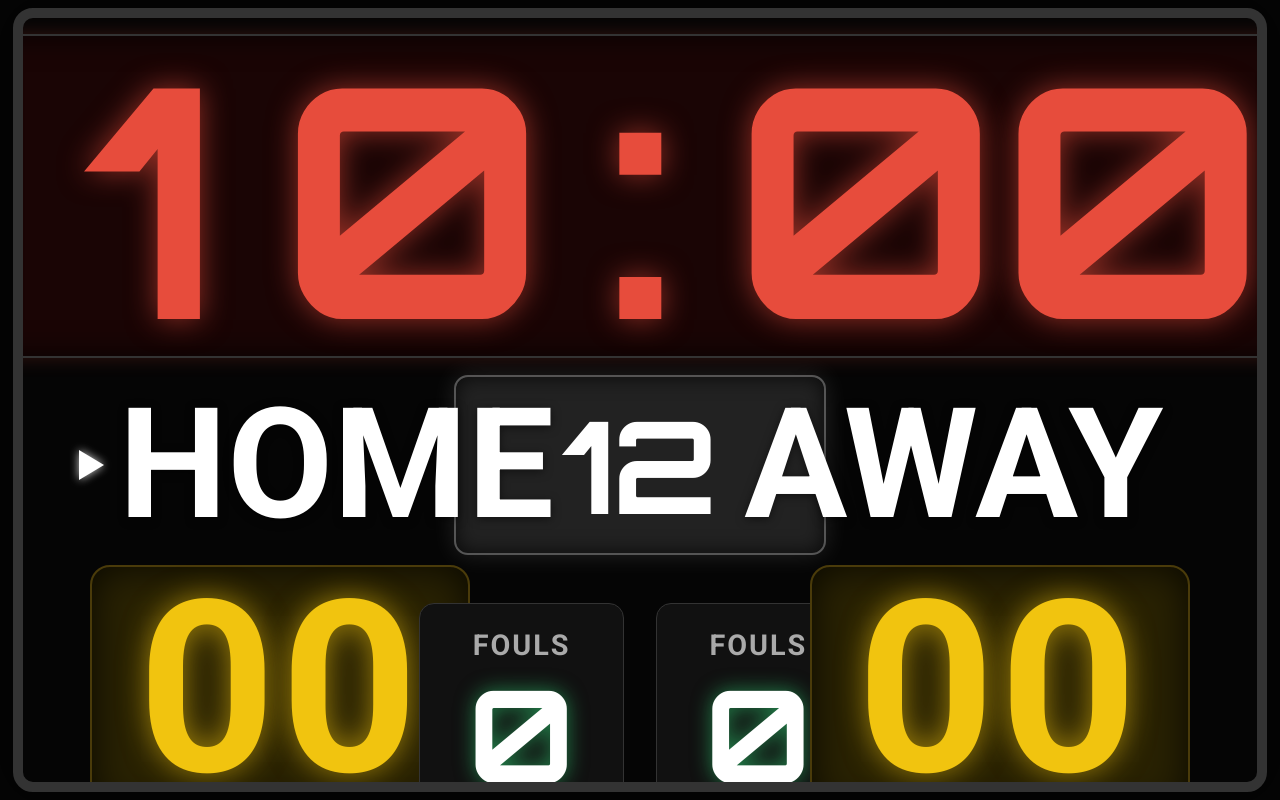
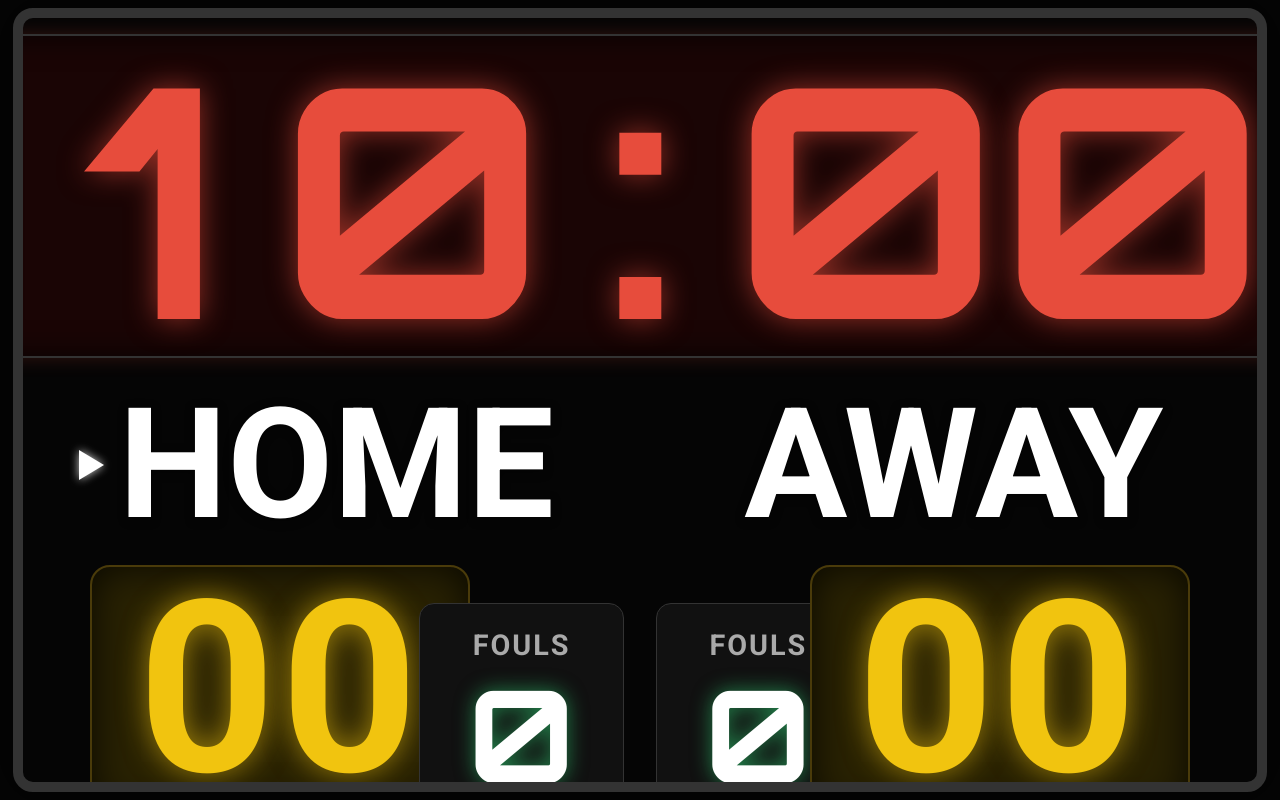
Before and after one commit to SasankaRW/bb-sb, a plain HTML site: page src/index.html in a window 1280 px wide. Drawn offline with Linux system fonts and the light colour scheme; no server answers; a web font is replaced by a local one.

Commit message:
Update index.html

```diff
--- a/src/index.html
+++ b/src/index.html
@@ -23,9 +23,9 @@
                 <div class="possession-arrow" id="home-possession-arrow"></div>
             </div>
 
-            <div class="shot-clock-wrapper">
+            <!-- <div class="shot-clock-wrapper">
                 <div class="shot-clock" id="shot-clock">24</div>
-            </div>
+            </div> -->
 
             <div class="team-name away" id="away-team-name">
                 GUEST
```
